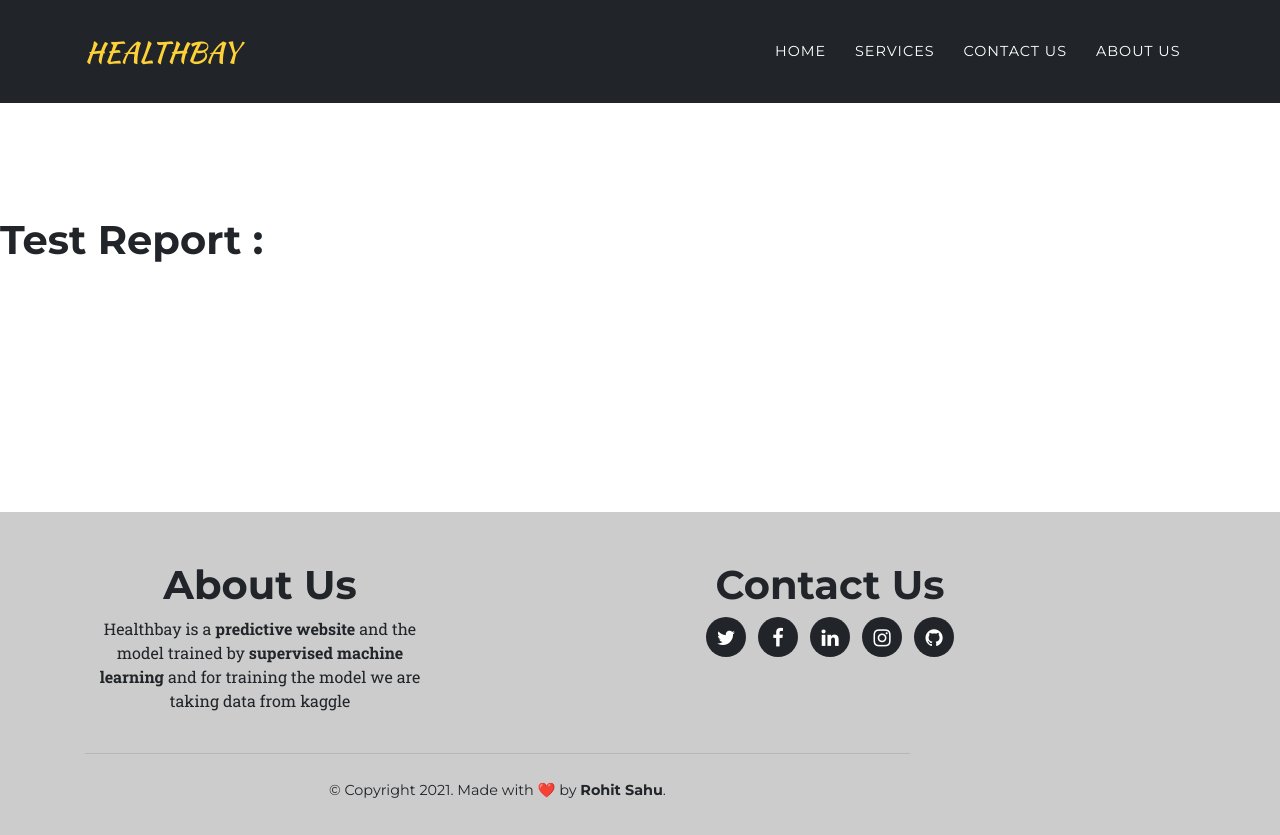
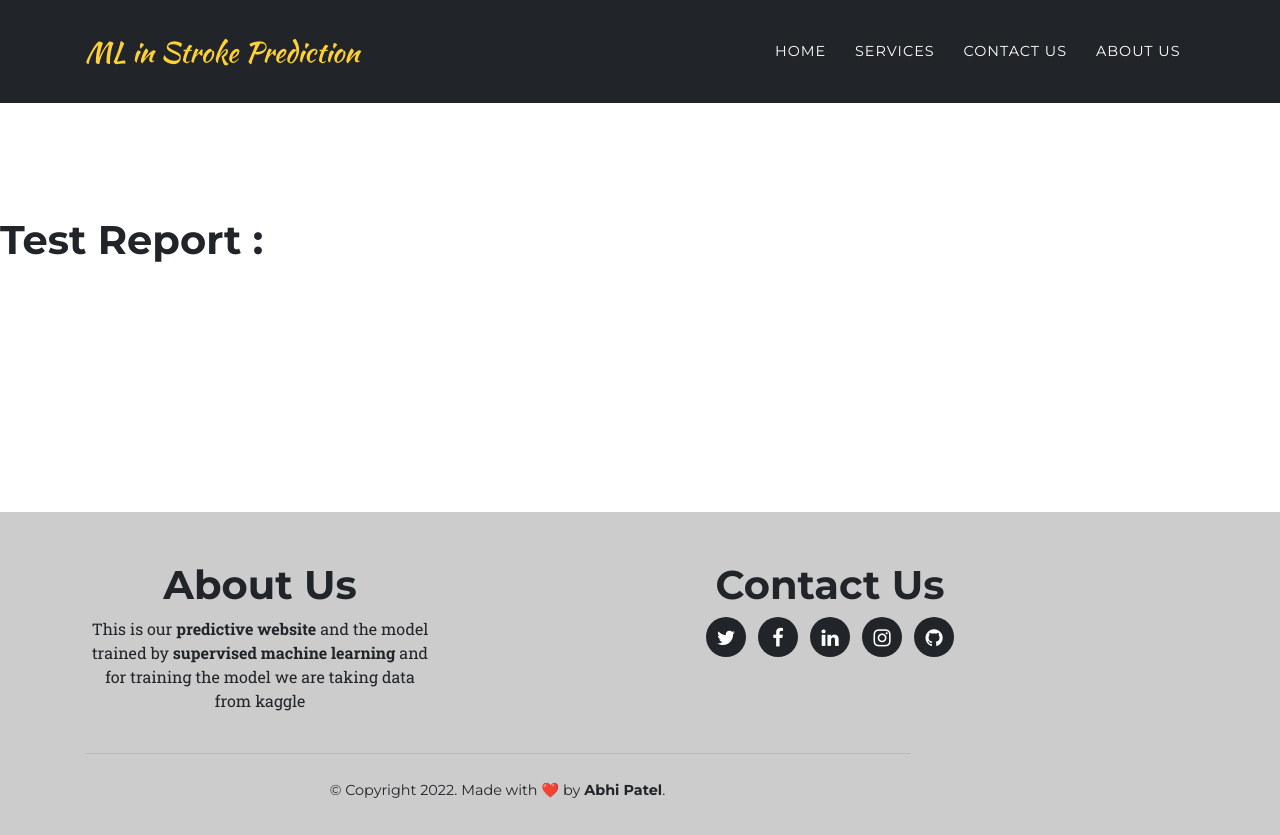
Before and after one commit to abhhipatel/STROKE-PREDICTION-ML, a Flask app: template BRAIN STROKE MODEL/templates/result.html in a window 1280 px wide. Run offline with Flask 2, Linux system fonts and the light colour scheme; the template is opened without the code that fills it, so the values that code supplies are empty; parts of the project's set-up code (start-up, migrations or seed data) failed here and were passed over; some libraries are stand-ins or nearby versions; some web fonts are replaced.

Commit message:
Update result.html

```diff
--- a/BRAIN STROKE MODEL/templates/result.html
+++ b/BRAIN STROKE MODEL/templates/result.html
@@ -5,7 +5,7 @@
     <meta charset="utf-8">
     <meta name="viewport" content="width=device-width, initial-scale=1, shrink-to-fit=no">
     <link rel="icon" href="../static/logo.png">
-    <title>Brain Stroke</title>
+    <title>ML in Stroke Prediction</title>
     <link rel="stylesheet" href="0/style.css">
     <!-- <link href="https://fonts.googleapis.com/css?family=Baloo+Bhai|Bree+Serif&display=swap" rel="stylesheet">
     <link rel="stylesheet" href="https://stackpath.bootstrapcdn.com/bootstrap/4.3.1/css/bootstrap.min.css"
@@ -34,7 +34,7 @@
     <!-- Navigation -->
     <nav class="navbar navbar-expand-lg navbar-dark fixed-top" id="mainNav">
         <div class="container">
-          <a class="navbar-brand js-scroll-trigger" href="#page-top">HEALTHBAY</a>
+          <a class="navbar-brand js-scroll-trigger" href="#page-top">ML in Stroke Prediction</a>
           <button class="navbar-toggler navbar-toggler-right" type="button" data-toggle="collapse" data-target="#navbarResponsive" aria-controls="navbarResponsive" aria-expanded="false" aria-label="Toggle navigation">
             Menu
             <i class="fa fa-bars"></i>
@@ -48,19 +48,19 @@
               </li> -->
 
               <li class="nav-item">
-                <a class="nav-link" href="https://healthway-daignosis-application.netlify.app/#home">Home</a>
+                <a class="nav-link" href="https://abhipatel.online/#home">Home</a>
               </li>
 
               <li class="nav-item">
-                <a class="nav-link" href="https://healthway-daignosis-application.netlify.app/#services">Services</a>
+                <a class="nav-link" href="https://abhipatel.online/#services">Services</a>
               </li>
 
               <li class="nav-item">
-                <a class="nav-link" href="https://healthway-daignosis-application.netlify.app/#contactus">Contact us</a>
+                <a class="nav-link" href="https://abhipatel.online/#contactus">Contact us</a>
               </li>
 
               <li class="nav-item">
-                <a class="nav-link" href="https://healthway-daignosis-application.netlify.app/#aboutus">About Us</a>
+                <a class="nav-link" href="https://abhipatel.online/#aboutus">About Us</a>
               </li>
 
             </ul>
@@ -89,34 +89,34 @@
 
           <div class="col-md-4">
             <br>
-            <span><h1 id="aboutus">About Us</h1>Healthbay is a <strong>predictive website</strong> and the model trained by <strong> supervised machine learning</strong> and for training the model we are taking data from kaggle </span>
+            <span><h1 id="aboutus">About Us</h1>This is our <strong>predictive website</strong> and the model trained by <strong> supervised machine learning</strong> and for training the model we are taking data from kaggle </span>
           </div>
 
           <div class="col-md-8"><br>
             <h1>Contact Us </h1>
             <ul class="list-inline social-buttons">
               <li class="list-inline-item">
-                <a href="https://mobile.twitter.com/RohitSa65942986">
+                <a href="https://mobile.twitter.com/abhipatel31">
                   <i class="fa fa-twitter"></i>
                 </a>
               </li>
               <li class="list-inline-item">
-                <a href="https://www.facebook.com/abhi.modi.777/">
+                <a href="https://www.facebook.com/profile.php?id=100084220786706/">
                   <i class="fa fa-facebook"></i>
                 </a>
               </li>
               <li class="list-inline-item">
-                <a href="https://www.linkedin.com/in/rohit-sahu-797657206/">
+                <a href="https://www.linkedin.com/in/abhipatel31/">
                   <i class="fa fa-linkedin"></i>
                 </a>
               </li>
               <li class="list-inline-item">
-                <a href="https://www.instagram.com/__rohit___sahu__/">
+                <a href="https://www.instagram.com/_.abhi._31/">
                   <i class="fa fa-instagram"></i>
                 </a>
               </li>
               <li class="list-inline-item">
-                <a href="https://github.com/rohitsahu70">
+                <a href="https://github.com/abhipatel31-7">
                   <i class="fa fa-github"></i>
                 </a>
               </li>
@@ -125,7 +125,7 @@
 
           <div class="col-md-9">
             <br><hr>
-            <span class="copyright">&copy; Copyright 2021. Made with ❤️ by <strong>Rohit Sahu</strong>.</span>
+            <span class="copyright">&copy; Copyright 2022. Made with ❤️ by <strong>Abhi Patel</strong>.</span>
           </div>
 
         </div>
```
